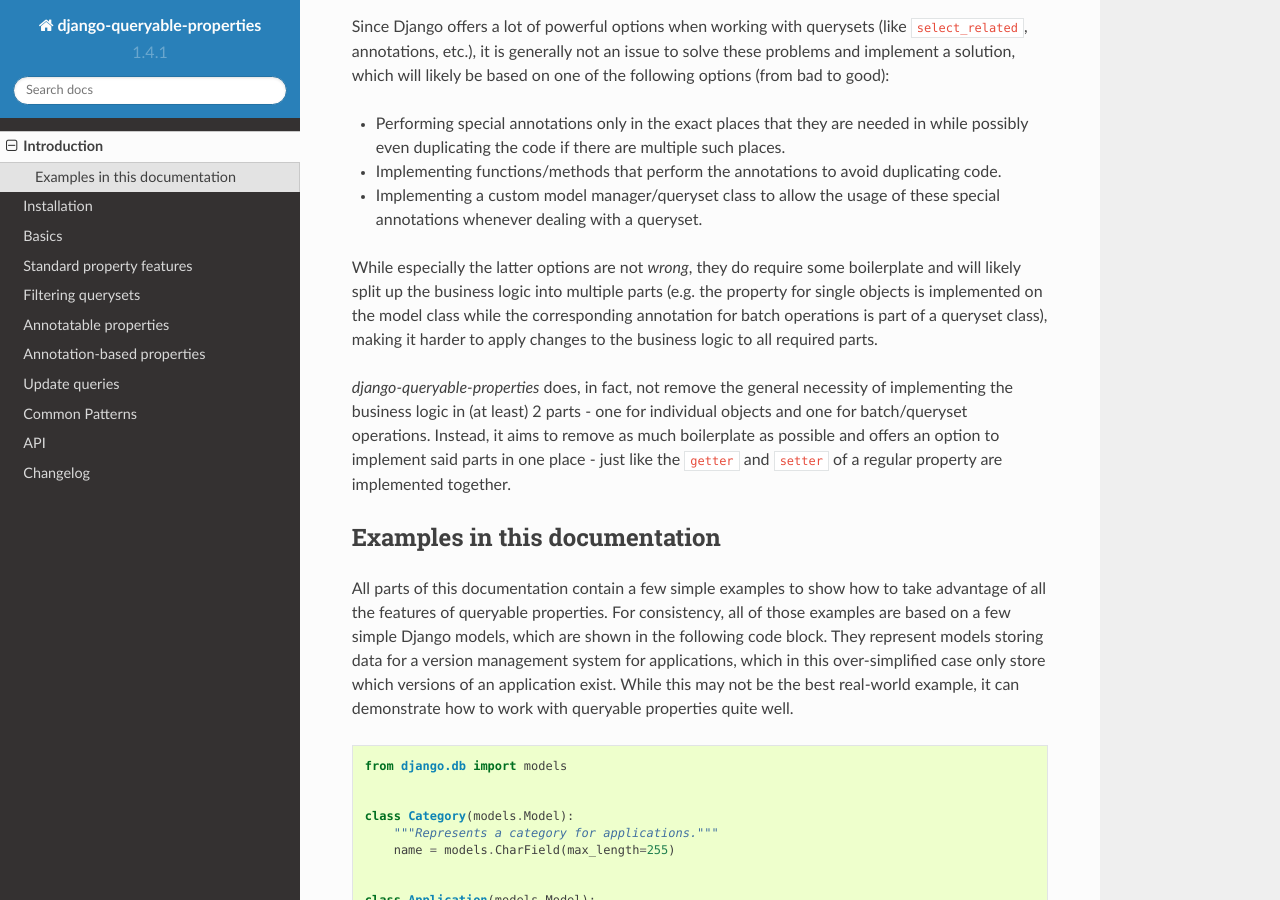
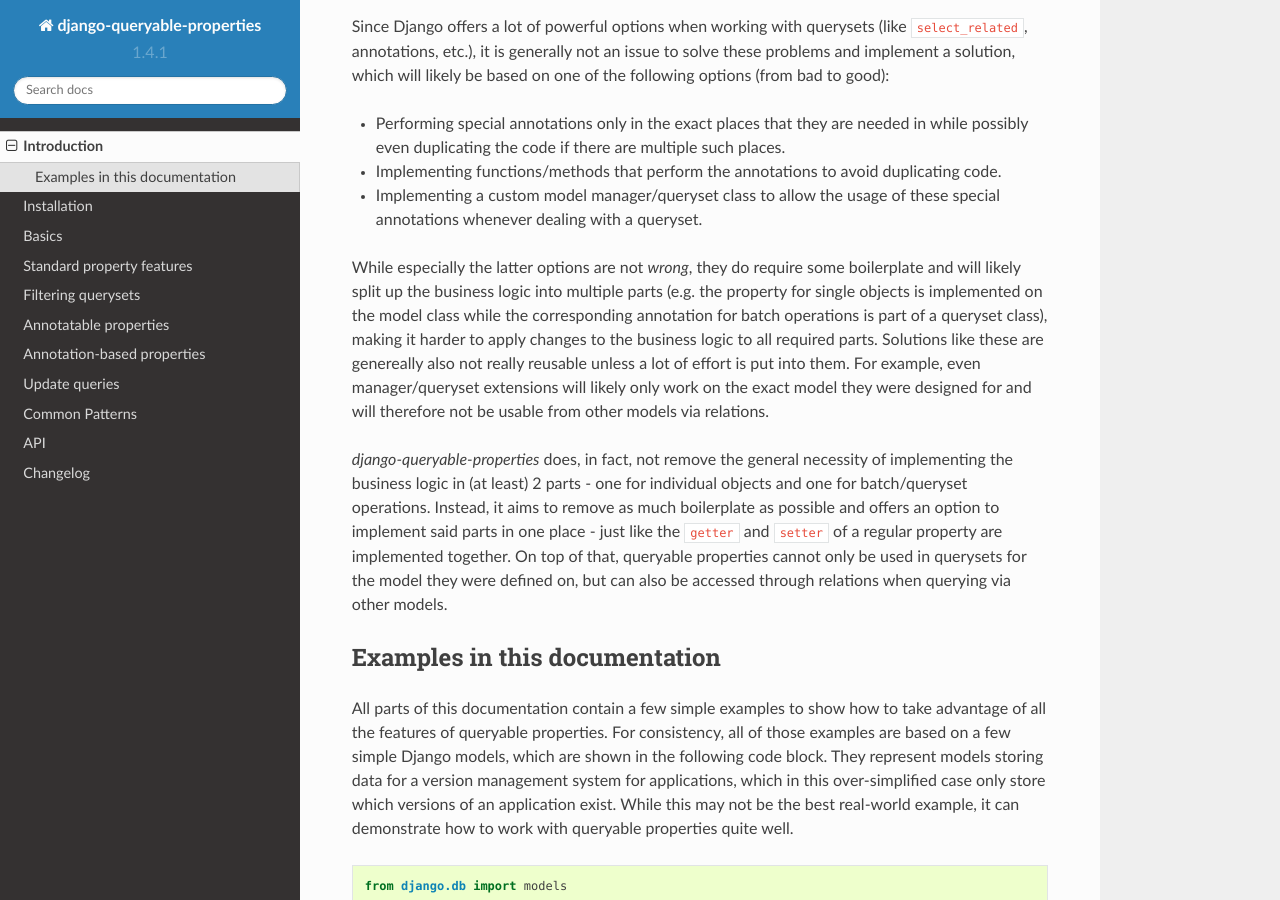
Before and after one commit to W1ldPo1nter/django-queryable-properties, a Sphinx documentation site: the page built from docs/intro.rst, in a window 1280 px wide and 900 px high, scrolled down 433 px. Built offline with Sphinx 7.4.7 and the Read the Docs theme 2.0.0, drawn with Linux system fonts in a browser that asks for light colours.

Commit message:
Extend the docs section that describes the advantage of queryable properties

```diff
--- a/docs/intro.rst
+++ b/docs/intro.rst
@@ -25,11 +25,16 @@
 business logic into multiple parts (e.g. the property for single objects is implemented on the model class while
 the corresponding annotation for batch operations is part of a queryset class), making it harder to apply changes to
 the business logic to all required parts.
+Solutions like these are genereally also not really reusable unless a lot of effort is put into them.
+For example, even manager/queryset extensions will likely only work on the exact model they were designed for and will
+therefore not be usable from other models via relations.
 
 *django-queryable-properties* does, in fact, not remove the general necessity of implementing the business logic in
 (at least) 2 parts - one for individual objects and one for batch/queryset operations.
 Instead, it aims to remove as much boilerplate as possible and offers an option to implement said parts in one place -
 just like the ``getter`` and ``setter`` of a regular property are implemented together.
+On top of that, queryable properties cannot only be used in querysets for the model they were defined on, but can also
+be accessed through relations when querying via other models.
 
 Examples in this documentation
 ------------------------------
```
